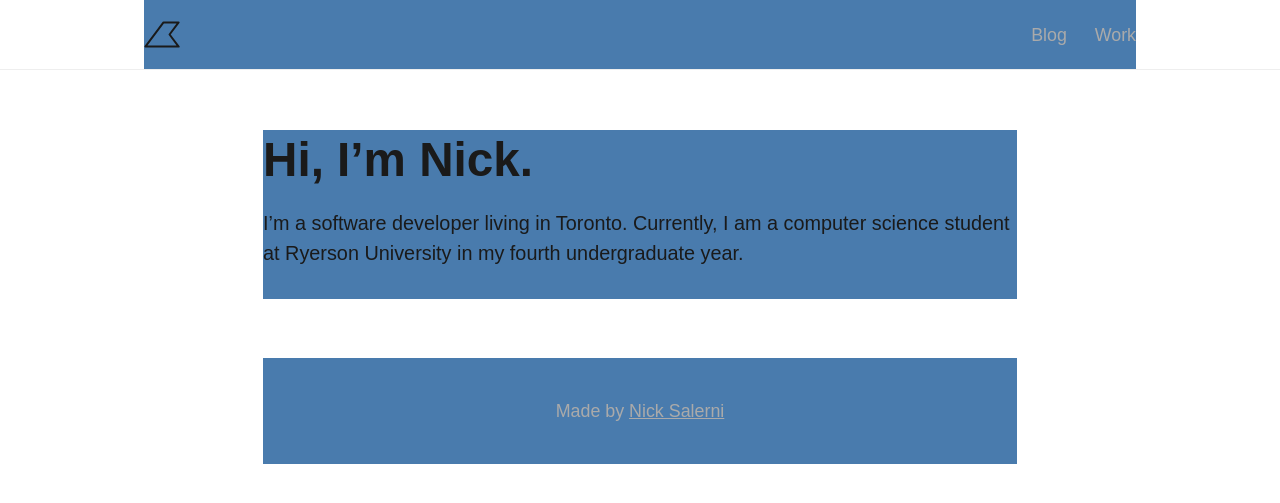
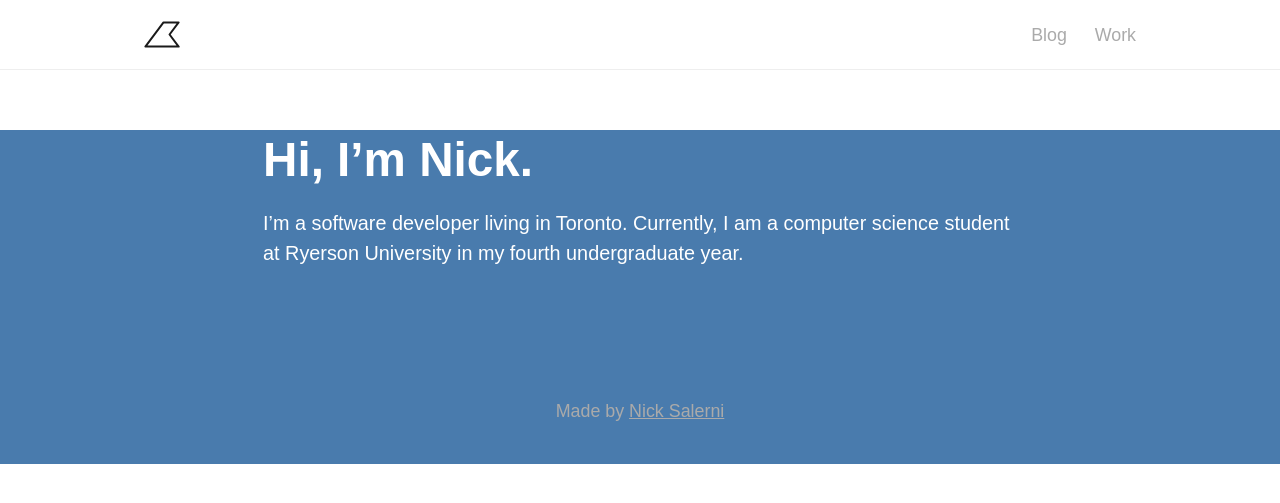
Before and after one commit to nsalerni/nsalerni.github.io, a Jekyll site: the page index.html, which Jekyll copies as it is, in a window 1280 px wide. Shown: the top 503 px of the page. Built offline with Jekyll 4.4.1, drawn with Linux system fonts in a browser that asks for light colours; Markdown is read by kramdown in place of the engine named in the settings.

Commit message:
Changed text color.

```diff
--- a/index.html
+++ b/index.html
@@ -13,8 +13,9 @@
   <script src="//use.typekit.net/lzj2rew.js"></script>
   <script>try{Typekit.load();}catch(e){}</script>
   <style>
-      .container {
+      .bodyText {
           background-color: #497bad;
+          color: white;
       }
   </style>
 </head>
@@ -35,7 +36,7 @@
     </nav>
   </div>
 </header>
-
+<div class="bodyText">
     <div class="container">
       <h1>Hi, I’m Nick.</h1>
 
@@ -47,6 +48,6 @@
     <p class="made-with-love">Made by <a href="/">Nick Salerni</a></p>
   </div>
 </footer>
-
+</div>
   </body>
 </html>
```
